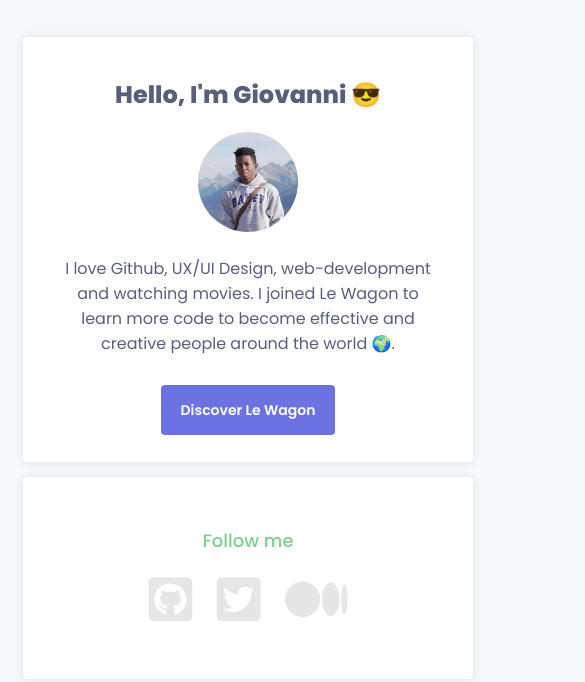
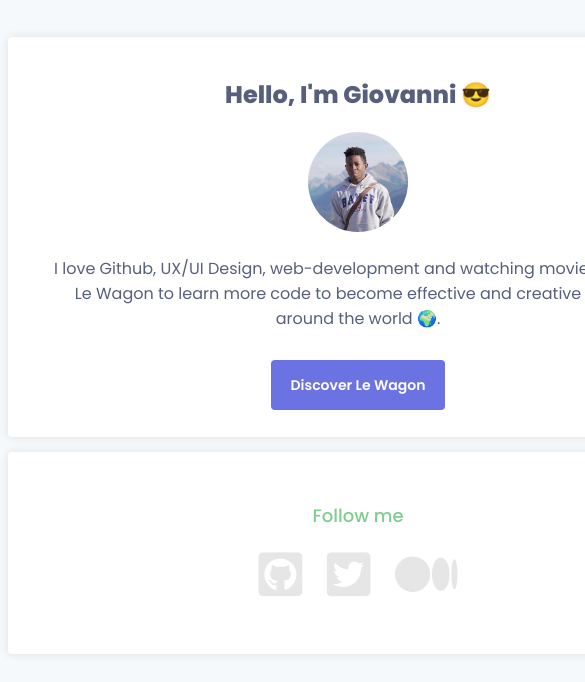
Before and after one commit to TechGiovanni/profile, a plain HTML site: page index.html in a window 390 px wide. Shown: the top 682 px of the page, 585 px wide, since content can reach past the window. Drawn offline with Linux system fonts and the light colour scheme.

Commit message:
made changed to the media query and used max-width instead of width

```diff
--- a/style.css
+++ b/style.css
@@ -108,7 +108,7 @@
 
   }
   .card {
-    max-width: 500px;
+    min-width: 500px;
     padding: 40px;
     border-radius: 4px;
     margin: 20px auto;
@@ -120,7 +120,7 @@
 @media (max-width: 540px) {
   /* For a screen < 540px, this CSS will be read */
   .container {
-    max-width: 480px;
+    min-width: 480px;
     margin: 20px auto;
     padding: 2px 0px;
     /* background-color: red; */
@@ -129,7 +129,7 @@
     font-size: 24px;
   }
   .card {
-    max-width: 450px;
+    min-width: 450px;
     margin: 15px auto;
     border-radius: 4px;
     /* background-color: yellow; */
```
